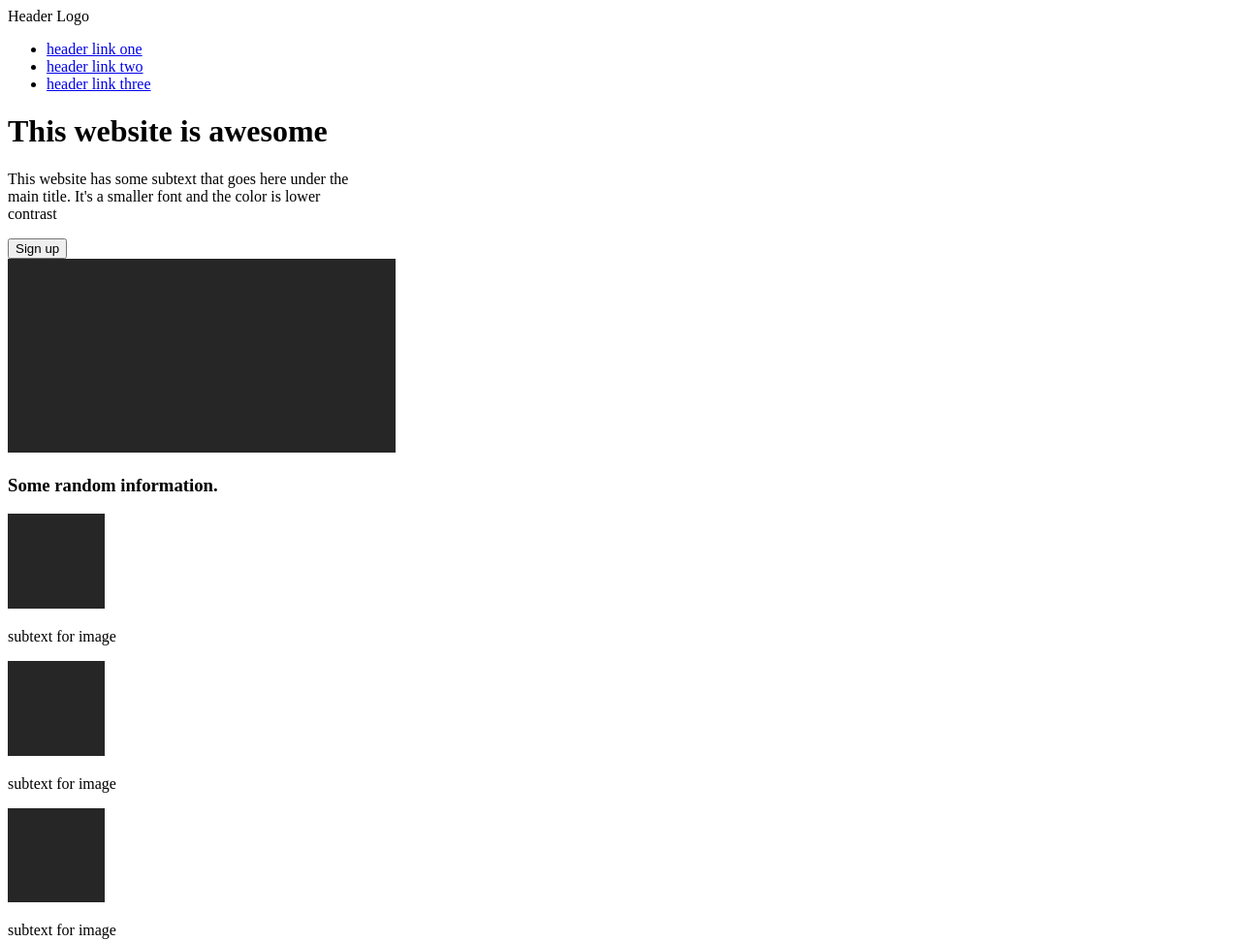
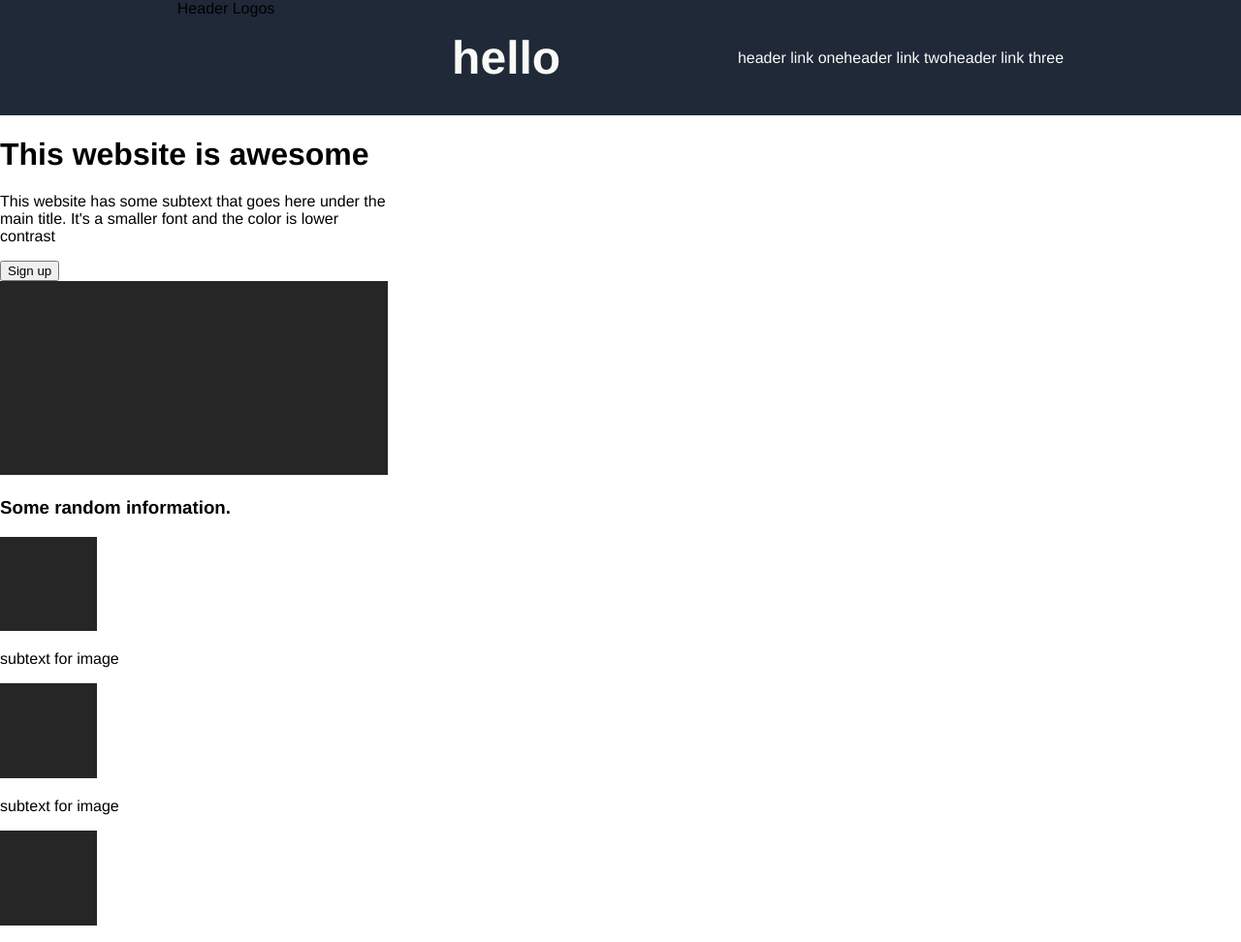
Before and after one commit to mdiaz007/odin-landing-page, a plain HTML site: page index.html in a window 1280 px wide. Shown: the top 972 px of the page at 97% size. Drawn offline with Linux system fonts and the light colour scheme.

Commit message:
finished the header, also switched around a few html elements and containers

```diff
--- a/index.html
+++ b/index.html
@@ -7,7 +7,11 @@
     <title>Landing Page</title>
 </head>
 <body>
-    <div class="header">Header Logo
+    <div class="header">Header Logos
+
+        <div class="headerText">
+            <h1>hello</h1>
+        </div>
 
         <ul class="links">
             <li><a href="#"> header link one </a></li>
--- a/styles.css
+++ b/styles.css
@@ -0,0 +1,37 @@
+body {
+    font-family: 'Franklin Gothic Medium', 'Arial Narrow', Arial, sans-serif;
+    margin: 0; /* makes website reach the edges of page */
+    display: flex;
+    flex-direction: column;
+}
+
+/* * {
+    border: green solid 1px;
+} */
+
+.header {
+    display: flex;
+    justify-content: space-evenly;
+    background-color: #1F2937;
+}
+
+.headerText {
+    display: flex;
+    padding: 0px;
+    align-items: center;
+    color: #F9FAF8;
+    font-size: 24px;
+    font-weight: bold;
+}
+
+.links {
+    display: flex;
+    padding: 0px;
+    align-items: center;
+}
+
+.links li, .links a{
+    list-style: none;
+    text-decoration: none;
+    color: #F9FAF8;
+}
```
